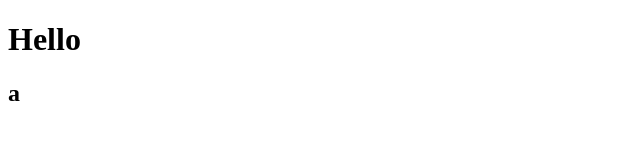
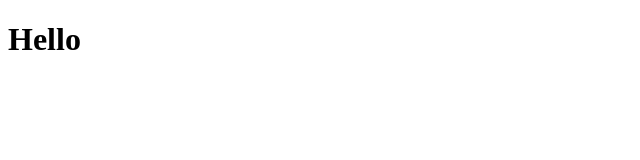
Before and after one commit to nguyenHoang32/abcd, a plain HTML site: page index.html in a window 1280 px wide. Shown: the full height of the page, 0-640 px from the left. Drawn offline with Linux system fonts and the light colour scheme.

Commit message:
Revert "test"

```diff
--- a/index.html
+++ b/index.html
@@ -8,6 +8,5 @@
 </head>
 <body>
     <h1>Hello</h1>
-    <h2>a</h2>
 </body>
 </html>
```
